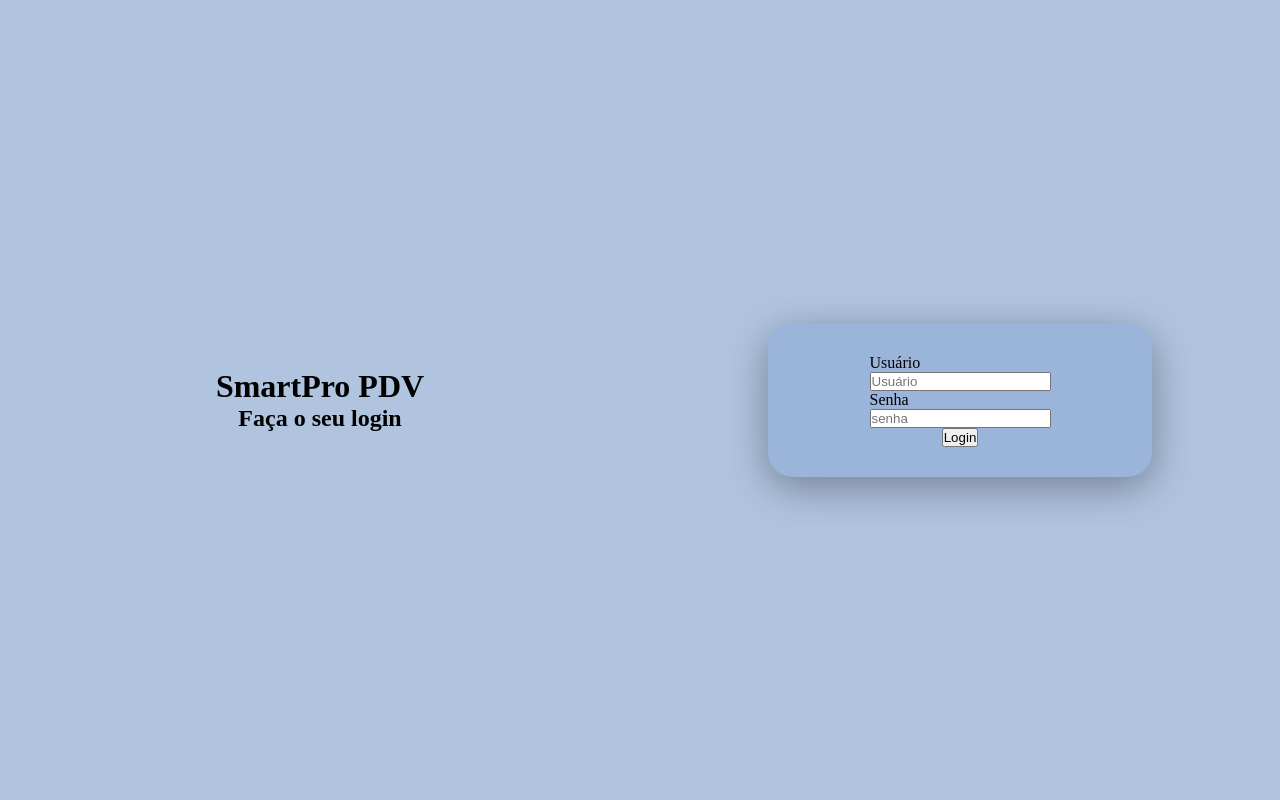
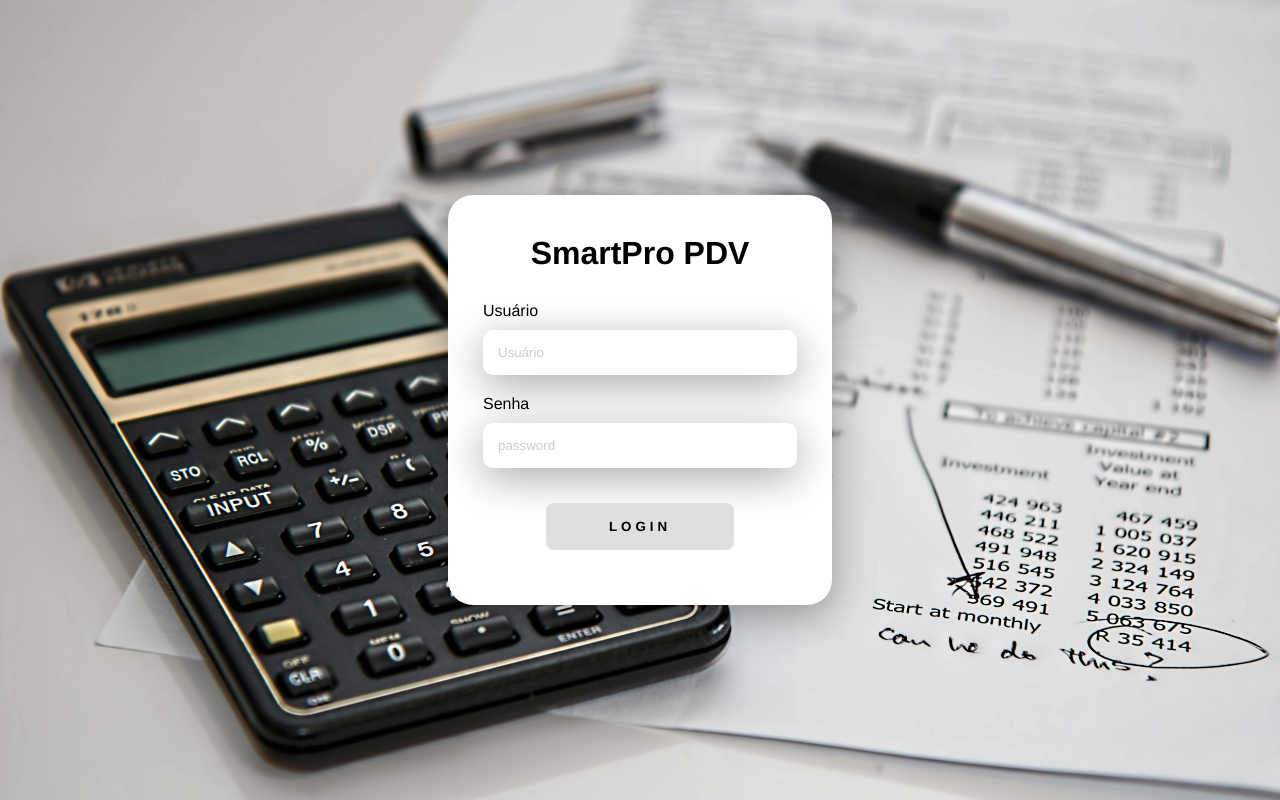
Before and after one commit to Lorruan17/PDVJavaScript, a plain HTML site: page index.html in a window 1280 px wide. Drawn offline with Linux system fonts and the light colour scheme.

Commit message:
page_login_v2

```diff
--- a/index.html
+++ b/index.html
@@ -7,20 +7,19 @@
     <link rel="stylesheet" href="style.css">
 </head>
 <body>
+
     <div class="main-login">
-        <div class="left-login">
-            <h1>SmartPro PDV </h1>
-            <h2>Faça o seu login</h2>
-        </div>
+
         <div class="right-login">
             <div class="card-login">
                 <div class="textfield">
+                    <div class="textdiv"><h1 class="texttitle">SmartPro PDV</h1></div>
                     <label for="usuario">Usuário</label>
                     <input type="text" placeholder="Usuário" name="usuario">
                 </div>
                 <div class="textfield">
                     <label for="senha">Senha</label>
-                    <input type="password" name="senha" placeholder="senha">
+                    <input type="password" name="senha" placeholder="password">
                 </div>
                 <button class="btn-login">Login</button>
             </div>
--- a/style.css
+++ b/style.css
@@ -3,15 +3,18 @@
     margin: 0;
     padding: 0;
     outline: 0;
+    font-family: 'Franklin Gothic Medium', 'Arial Narrow', Arial, sans-serif;
 }
 
 .main-login{
     width: 100vw;
     height: 100vh;
-    background-color: white;
     display: flex;
     justify-content: center;
     align-items: center;
+    background-image: url(assets/fundopdv.jpg);
+    background-size: cover;
+    background-position: center;
 }
 
 .left-login{
@@ -21,7 +24,8 @@
     justify-content: center;
     align-items: center;
     flex-direction: column;
-    background: #b0c4e0;
+    background: w;
+
 }
 
 .right-login{
@@ -30,7 +34,7 @@
     display: flex;
     justify-content: center;
     align-items: center;
-    background: #b0c4e0;
+
 }
 .card-login{
     width: 60%;
@@ -39,13 +43,61 @@
     align-items: center;
     flex-direction: column;
     padding: 30px 35px;
-    background: #9bb5da;
     border-radius: 25px;
     box-shadow: 0px 10px 40px #00000059;
+    background-color: white;
+
 }
 .textfield {
+    width: 100%;
     display: flex;
     flex-direction: column;
-    align-items: flex-start;
     justify-content: center;
+    margin: 10px 0px;
 }
+
+.textfield > input {
+    width: 100%;
+    border: none;
+    border-radius: 10px;
+    padding: 15px;
+    outline: none;
+    box-shadow: 0px 10px 40px #00000056;
+    box-sizing: border-box;
+    align-items: center;
+
+}
+
+.textfield > ::placeholder{
+    color: #cccccc;
+}
+.textfield > label{
+    margin-bottom: 10px;
+}
+.texttitle{
+    margin-bottom: 30px;
+}
+
+.textdiv{
+    text-align: center;
+    justify-content: center;
+    align-items: center;
+}
+
+.btn-login{
+    width: 60%;
+    padding: 16px 0px;
+    margin: 25px;
+    border: none;
+    border-radius: 8px;
+    outline: nome;
+    text-transform: uppercase;
+    font-weight: 900;
+    letter-spacing: 4px;
+    cursor: pointer;
+    background-color: #e0dede;
+}
+.imgfundo{
+    width: 100%;
+    position: relative;
+}
```
Also changed, not shown: assets/fundopdv.jpg (added).
